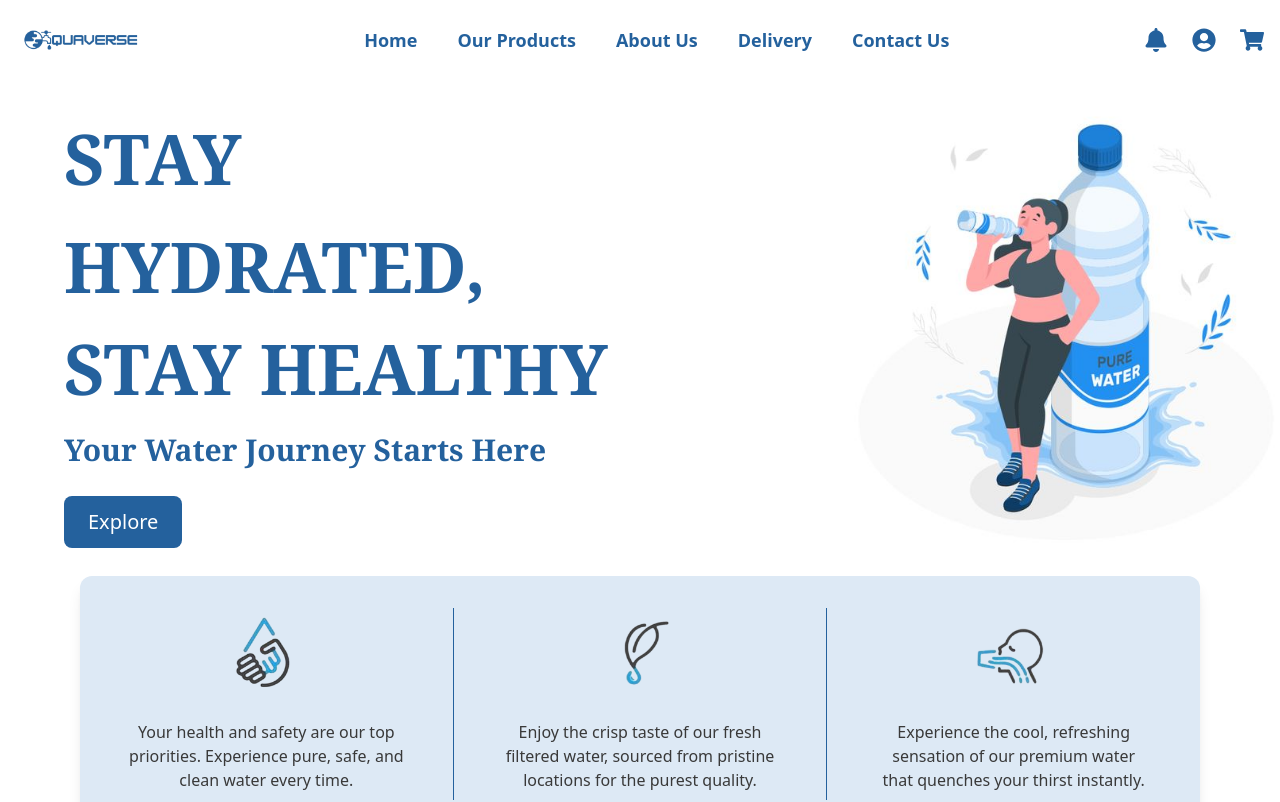
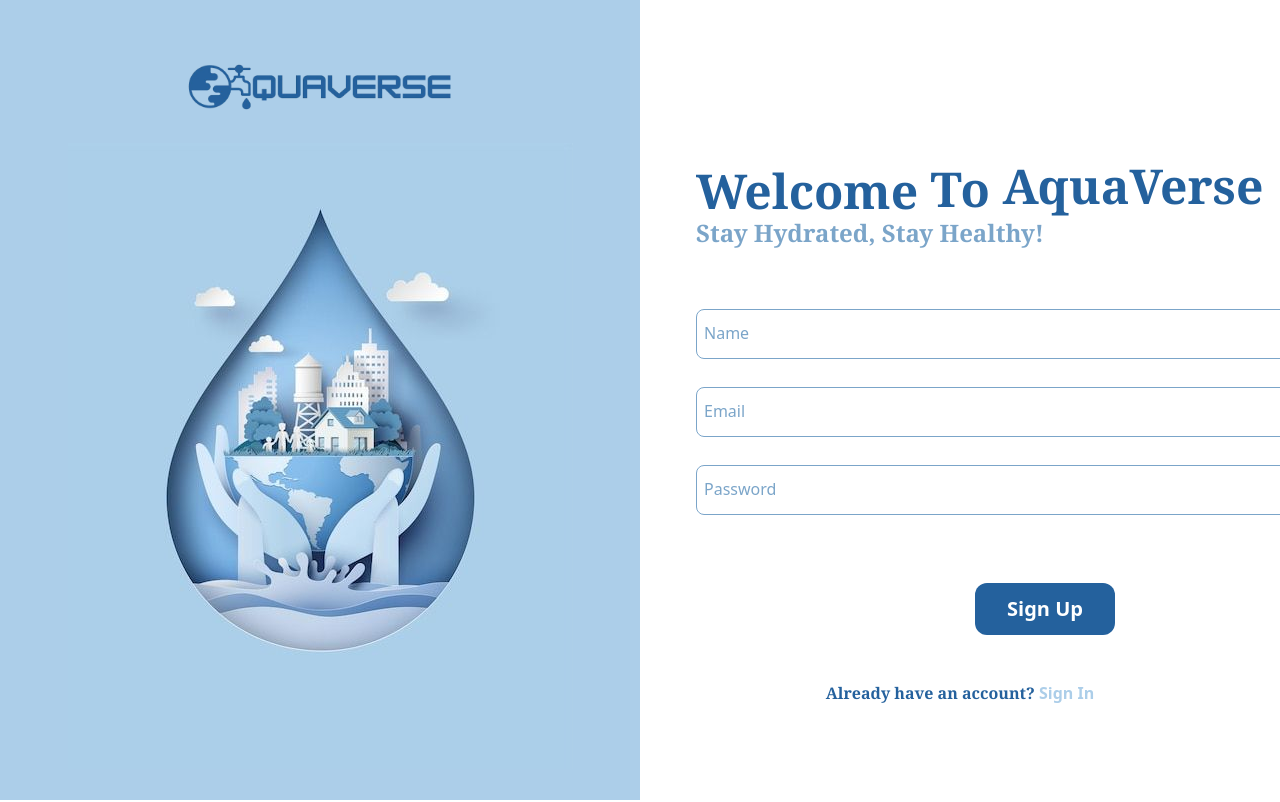
Before and after one commit to thesaltandlight/water-management-system, a React (Vite) app in the folder wms/: page /signUp in a window 1280 px wide. Shown: the top 802 px of the page. Built offline with nearby package versions, Linux system fonts and the light colour scheme; the HTML template or start-up script is replaced by a standard one.

Commit message:
navigation

```diff
--- a/wms/src/App.jsx
+++ b/wms/src/App.jsx
@@ -1,6 +1,7 @@
-// import LandingPage from './Pages/LandingPage/LandingPage';
-// import SignUp from './Pages/SignUp/SignUp';
-// import SignIn from './Pages/SignIn/SignIn';
+import {BrowserRouter as Router, Routes, Route} from 'react-router-dom'
+import LandingPage from './Pages/LandingPage/LandingPage';
+import SignUp from './Pages/SignUp/SignUp';
+import SignIn from './Pages/SignIn/SignIn';
 import HomePage from './Pages/HomePage/HomePage';
 // import AboutUs from './Pages/AboutUs/AboutUs';
 
@@ -8,13 +9,17 @@ import './index.css';
 
 function App() {
   return (
+    <Router>
     <div className="App">
-      {/* <LandingPage /> */}
-      {/* <SignUp /> */}
-      {/* <SignIn/> */}
-      <HomePage/>
-      {/* <AboutUs/> */}
+      <Routes>
+        <Route path='/' element={<LandingPage/>}/>
+        <Route path='/signUp' element={<SignUp/>}/>
+        <Route path='/signIn' element={<SignIn/>}/>
+        <Route path='/home' element={<HomePage/>}/>
+        {/* <Route path='/aboutUs' element={<AboutUs/>}/> */}
+      </Routes>
     </div>
+    </Router>
   );
 }
 
--- a/wms/src/Components/Header.jsx
+++ b/wms/src/Components/Header.jsx
@@ -10,7 +10,7 @@ function Header(){
             <nav className='flex space-x-10 text-lg font-semibold'>
                 <a href='#' className='hover:text-[#24619D]'>Home</a>
                 <a href='#' className='hover:text-[#24619D]'>Our Products</a>
-                <a href='#' className='hover:text-[#24619D]'>About Us</a>
+                <a href='/aboutUs' className='hover:text-[#24619D]'>About Us</a>
                 <a href='#' className='hover:text-[#24619D]'>Delivery</a>
                 <a href='#' className='hover:text-[#24619D]'>Contact Us</a>
             </nav>
--- a/wms/src/Pages/HomePage/ChooseUs.jsx
+++ b/wms/src/Pages/HomePage/ChooseUs.jsx
@@ -17,7 +17,7 @@ return (
         <div key={index} className="flex flex-col items-center text-center p-4">
           <img src={feature.image} alt={feature.title} className="h-16 mb-4"/>
           <h3 className="text-xl font-bold text-[#24619D] mb-2">{feature.title}</h3>
-          <p className="text-sm text-gray-700">{feature.description}</p>
+          <p className="text-sm font-semibold text-gray-700">{feature.description}</p>
         </div>
       ))}
     </div>
--- a/wms/src/Pages/LandingPage/LandingPage.jsx
+++ b/wms/src/Pages/LandingPage/LandingPage.jsx
@@ -1,4 +1,5 @@
 import {useState, useEffect} from 'react';
+import { useNavigate } from 'react-router-dom';
 
 const text = [
   'keeps constipation away',
@@ -14,6 +15,7 @@ function LandingPage() {
   const [displayText, setDisplayText] = useState('')
   const [typing, setTyping] = useState(true)
   const [pausing, setPausing] = useState(false)
+  const navigate = useNavigate();
 
   useEffect(() => {
     let typingTimeout;
@@ -65,10 +67,10 @@ function LandingPage() {
       <img src='/assets/water.png' alt='Glass of water' className='absolute top-[300px] right-10 transform -translate-y-1/2 w-[650px]'/>
 
       <div className="absolute bottom-20 left-10 flex gap-7">
-        <button className="bg-[#1499D2] text-white text-xl font-bold py-4 px-12 rounded-2xl shadow-lg hover:bg-[#24619D] transition duration-300">
+        <button className="bg-[#1499D2] text-white text-xl font-bold py-4 px-12 rounded-2xl shadow-lg hover:bg-[#24619D] transition duration-300" onClick={()=> navigate('/home')}>
           Dive In
         </button>
-        <button className="bg-[#24619D] text-white text-xl font-bold py-4 px-12 rounded-2xl shadow-lg hover:bg-[#1499D2] transition duration-300">
+        <button className="bg-[#24619D] text-white text-xl font-bold py-4 px-12 rounded-2xl shadow-lg hover:bg-[#1499D2] transition duration-300" onClick={() => navigate('/signUp')}>
           Sign Up
         </button>
       </div>
--- a/wms/src/Pages/SignIn/Form.jsx
+++ b/wms/src/Pages/SignIn/Form.jsx
@@ -1,7 +1,11 @@
 import { useState } from "react";
+import { useNavigate } from "react-router-dom";
+import { Link } from "react-router-dom";
+
 
 function Form(){
     const [focusedInput, setFocusedInput] = useState({identifier:false, password:false})
+    const navigate = useNavigate()
 
     const handleFocus = (field) => {
         setFocusedInput((previousState) => ({...previousState, [field]:true}))
@@ -33,8 +37,16 @@ function Form(){
             </div>
 
             <div className="flex justify-center mt-11 ml-[250px]">
-                <button type="submit" className="w-[140px] text-xl font-bold bg-[#24619D] text-white p-3 rounded-xl hover:bg-[#7BA5C9]">Sign Up</button>
+                <button type="submit" className="w-[140px] text-xl font-bold bg-[#24619D] text-white p-3 rounded-xl hover:bg-[#7BA5C9]" onClick={() => navigate('/home')}>Sign In</button>
             </div>
+
+            <div className='w-1/2 flex flex-col items-center justify-end p-6 fixed right-0 top-0' style={{marginTop: '630px'}} >
+            <div className="mb-16 text-center">
+                <span className="text-[#24619D] font-serif font-semibold">Don't have an account?{' '}</span>
+                <Link to="/signUp" className='text-[#ACCEE9] font-bold'>Sign Up</Link>
+            </div>
+            </div>
+
         </form>
     )
 }
--- a/wms/src/Pages/SignIn/SignIn.jsx
+++ b/wms/src/Pages/SignIn/SignIn.jsx
@@ -9,18 +9,14 @@ function SignIn(){
             <img src="/assets/signin.jpg" alt="signIn" className="h-30 w-auto mb-20"/>
             </div>
 
-            <div className='w-1/2 flex flex-col items-center justify-end p-6 fixed right-0 top-0 h-full' >
-            <div className="mb-16 text-center">
-                <span className="text-[#24619D] font-serif font-semibold">Don't have an account?</span>
-            </div>
-            </div>
-
             <div className="w-1/2 flex flex-col items-left justify-center p-6 fixed right-0 top-0 h-full">
                 <div className="w-full max-w-lg">
                 <Form/>
                 </div>
             </div>
 
+
+
         </div>
     )
 }
--- a/wms/src/Pages/SignUp/Form.jsx
+++ b/wms/src/Pages/SignUp/Form.jsx
@@ -1,7 +1,11 @@
 import { useState } from "react";
+import { useNavigate } from "react-router-dom";
+import { Link } from "react-router-dom";
+
 
 function Form(){
     const [focusedInput, setFocusedInput] = useState({name:false, email:false, password:false})
+    const navigate = useNavigate()
 
     const handleFocus = (field) => {
         setFocusedInput((previousState) => ({...previousState, [field]:true}))
@@ -12,6 +16,7 @@ function Form(){
             setFocusedInput((previousState) => ({...previousState, [field]:false}))
         }
     }
+
 
     return(
         <form className="w-full max-w-md mx-auto flex flex-col justify-center h-full">
@@ -36,8 +41,16 @@ function Form(){
             </div>
 
             <div className="flex justify-center mt-11 ml-[250px]">
-            <button type="submit" className="w-[140px] text-xl font-bold bg-[#24619D] text-white p-3 rounded-xl hover:bg-[#7BA5C9]">Sign Up</button>
+            <button type="submit" className="w-[140px] text-xl font-bold bg-[#24619D] text-white p-3 rounded-xl hover:bg-[#7BA5C9]" onClick={() => navigate('/home')}>Sign Up</button>
             </div>
+
+            <div className="w-1/2 flex flex-col items-center justify-end p-6 fixed right-0" style={{marginTop: '650px'}}>
+                <div className="mb-16 text-center">
+                <span className="text-[#24619D] font-serif font-semibold">Already have an account?{' '}</span>
+                <Link to="/signIn" className="text-[#ACCEE9] font-bold">Sign In</Link>
+                </div>
+            </div>
+
         </form>
     )
 }
--- a/wms/src/Pages/SignUp/SignUp.jsx
+++ b/wms/src/Pages/SignUp/SignUp.jsx
@@ -7,12 +7,6 @@ function SignUp(){
             <div className="w-1/2 flex flex-col items-center justify-center bg-[#ACCEE9] fixed left-0 top-0 h-full">
             <img src="/assets/logo.png" alt="logo" className="h-28 w-auto mt-20"/>
             <img src="/assets/signin.jpg" alt="signUp" className="h-30 w-auto mb-20"/>
-            </div>
-
-            <div className='w-1/2 flex flex-col items-center justify-end p-6 fixed right-0 top-0 h-full' >
-            <div className="mb-12 text-center">
-                <span className="text-[#24619D] font-serif font-semibold">Already have an account?</span>
-            </div>
             </div>
 
             <div className="w-1/2 flex flex-col items-left justify-center p-6 fixed right-0 top-0 h-full">
--- a/wms/src/index.css
+++ b/wms/src/index.css
@@ -3,8 +3,7 @@
 @tailwind utilities;
 
 
-@import '~slick-carousel/slick/slick.css';
-@import '~slick-carousel/slick/slick-theme.css';
+
 
 
 /* wave animation----------------------------- */
```
